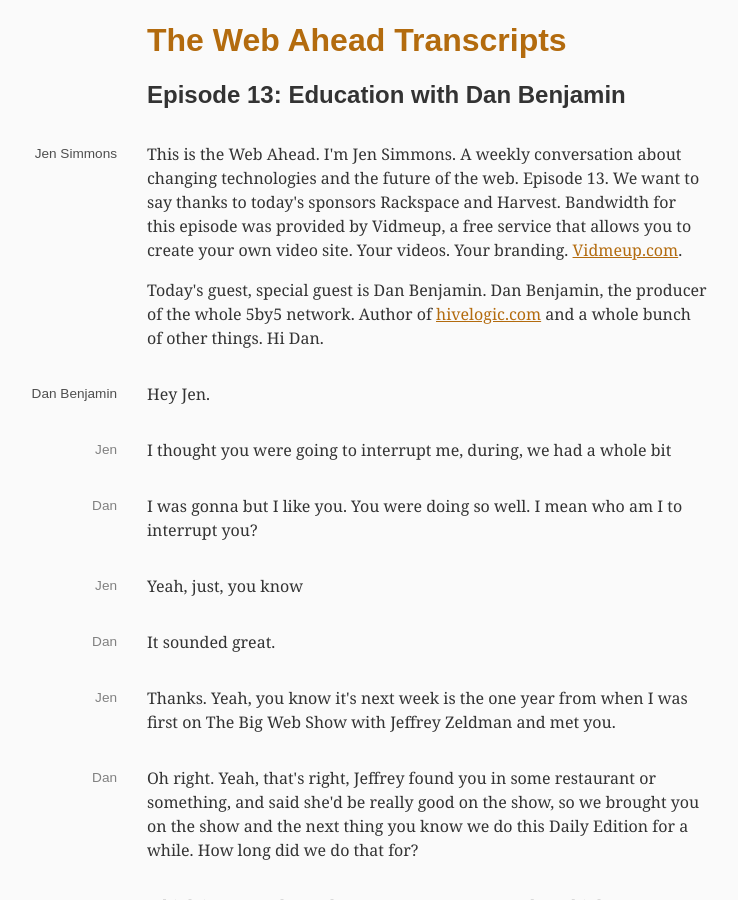
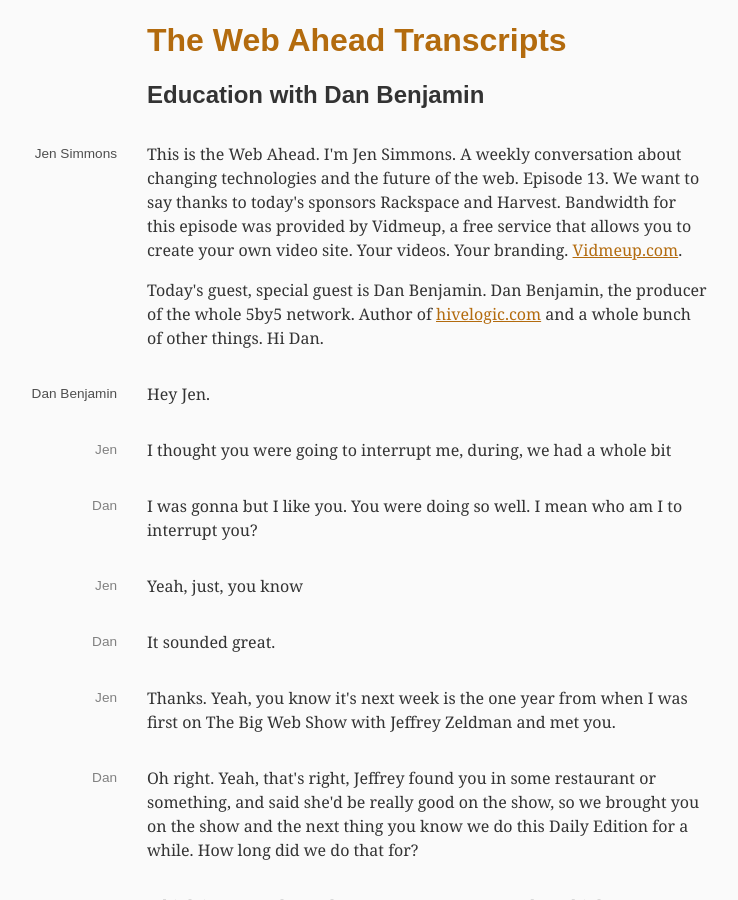
Before and after one commit to jensimmons/webahead-transcripts, a Jekyll site: the page built from _posts/transcripts/2012-01-12-013.html, in a window 1280 px wide and 900 px high. Shown: the whole window, without its empty margins (233-971 px from the left). Built offline with Jekyll 4.4.1, drawn with Linux system fonts in a browser that asks for light colours; Markdown is read by kramdown in place of the engine named in the settings.

Commit message:
Cleaning up titles for episodes 13 and 60

```diff
--- a/_posts/transcripts/2012-01-12-013.html
+++ b/_posts/transcripts/2012-01-12-013.html
@@ -1,6 +1,6 @@
 ---
 layout: transcript
-title:  "Episode 13: Education with Dan Benjamin"
+title:  "Education with Dan Benjamin"
 permalink: 13/
 ---
 
--- a/_posts/transcripts/2014-02-27-060.html
+++ b/_posts/transcripts/2014-02-27-060.html
@@ -1,6 +1,6 @@
 ---
 layout: transcript
-title:  "Episode 60: Web Annotations with Doug Schepers"
+title:  "Web Annotations with Doug Schepers"
 permalink: 60/
 ---
 
```
